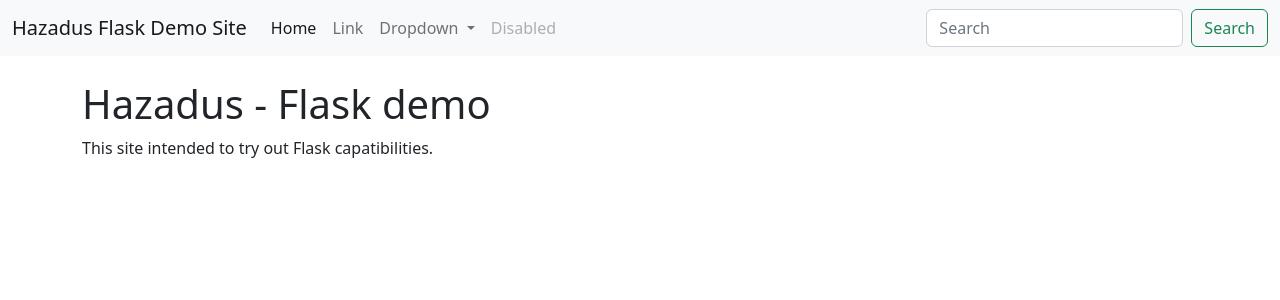
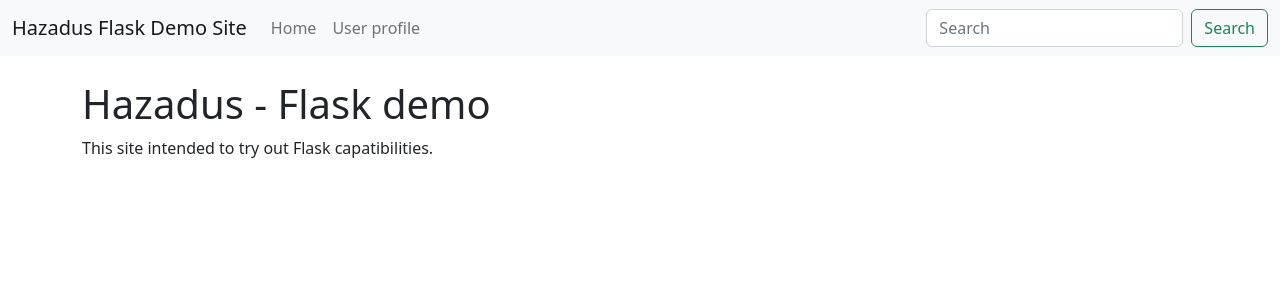
Before and after one commit to hazadus/flask-demo, a Flask app: page / in a window 1280 px wide. Shown: the top 300 px of the page. Run offline with Flask 2, Linux system fonts and the light colour scheme.

Commit message:
Navbar slightly customised.

```diff
--- a/templates/navbar.html
+++ b/templates/navbar.html
@@ -1,6 +1,6 @@
         <nav class="navbar navbar-expand-lg bg-light">
           <div class="container-fluid">
-            <a class="navbar-brand" href="#">Hazadus Flask Demo Site</a>
+            <a class="navbar-brand" href="{{ url_for('index') }}">Hazadus Flask Demo Site</a>
             <button class="navbar-toggler" type="button" data-bs-toggle="collapse"
                     data-bs-target="#navbarSupportedContent"
                     aria-controls="navbarSupportedContent"
@@ -11,25 +11,10 @@
             <div class="collapse navbar-collapse" id="navbarSupportedContent">
               <ul class="navbar-nav me-auto mb-2 mb-lg-0">
                 <li class="nav-item">
-                  <a class="nav-link active" aria-current="page" href="/">Home</a>
+                  <a class="nav-link" aria-current="page" href="{{ url_for('index') }}">Home</a>
                 </li>
                 <li class="nav-item">
-                  <a class="nav-link" href="#">Link</a>
-                </li>
-                <li class="nav-item dropdown">
-                  <a class="nav-link dropdown-toggle" href="#" role="button"
-                     data-bs-toggle="dropdown" aria-expanded="false">
-                    Dropdown
-                  </a>
-                  <ul class="dropdown-menu">
-                    <li><a class="dropdown-item" href="#">Action</a></li>
-                    <li><a class="dropdown-item" href="#">Another action</a></li>
-                    <li><hr class="dropdown-divider"></li>
-                    <li><a class="dropdown-item" href="#">Something else here</a></li>
-                  </ul>
-                </li>
-                <li class="nav-item">
-                  <a class="nav-link disabled">Disabled</a>
+                  <a class="nav-link" href="{{ url_for('user', name='Hazadus') }}">User profile</a>
                 </li>
               </ul>
               <form class="d-flex" role="search">
```
